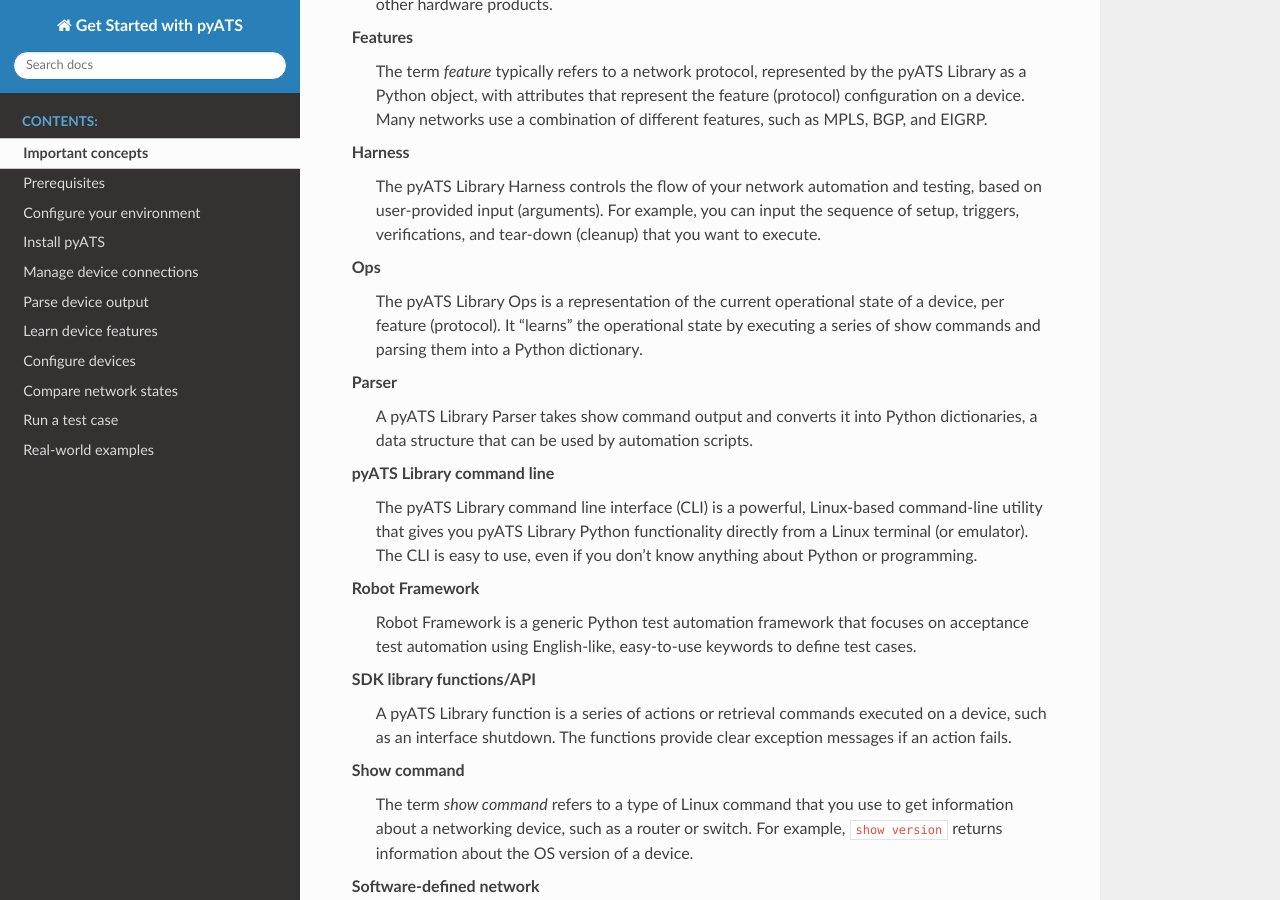
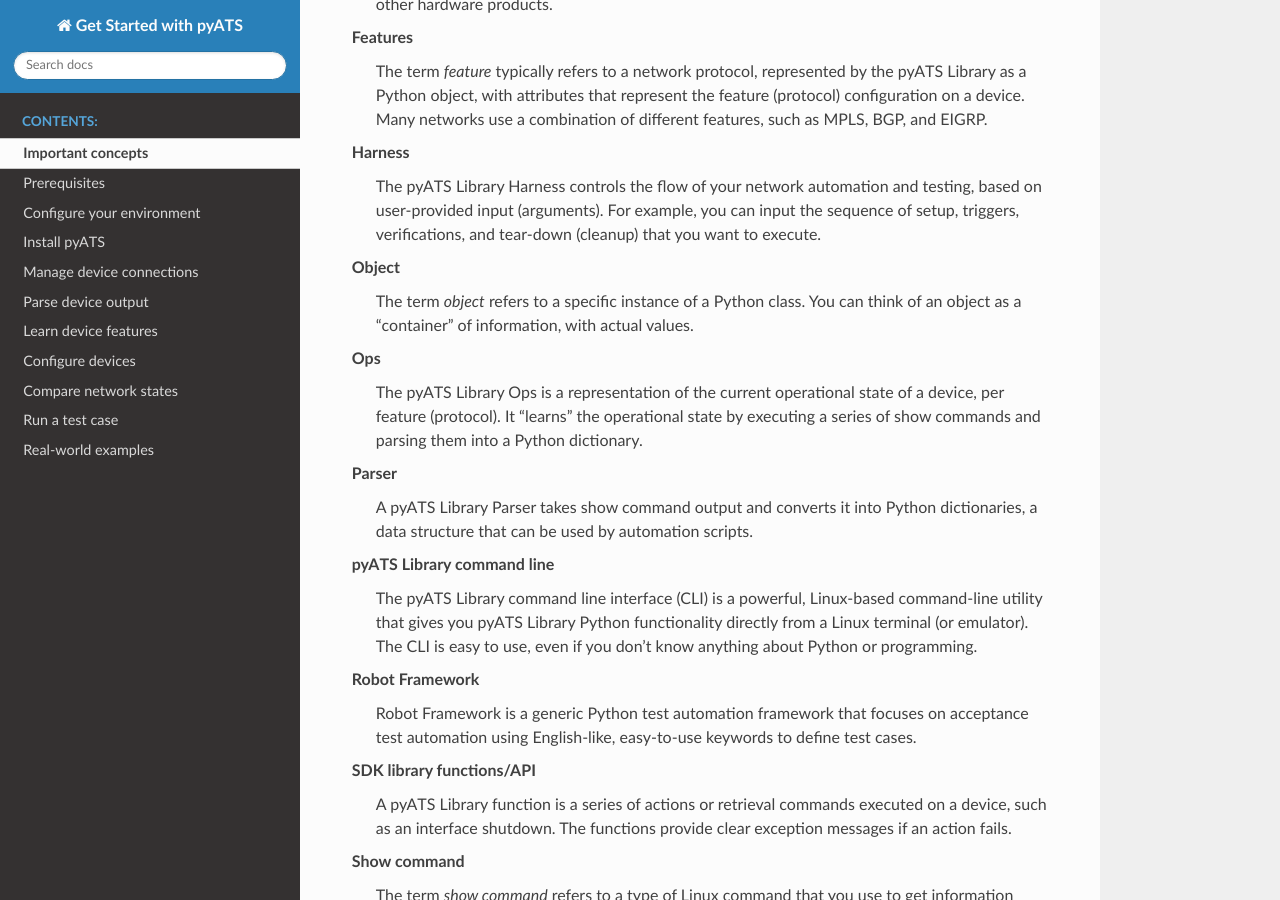
Before and after one commit to CiscoTestAutomation/getting-started, a Sphinx documentation site: the page built from source/quickstart/keyconcepts.rst, in a window 1280 px wide and 900 px high, scrolled down 700 px. Built offline with Sphinx 7.4.7 and the Read the Docs theme 2.0.0, drawn with Linux system fonts in a browser that asks for light colours; pages that are not in the unit, such as notebooks, are missing from menus.

Commit message:
Added a definition of an object, since we refer to that in the manage connections topic.

```diff
--- a/source/quickstart/keyconcepts.rst
+++ b/source/quickstart/keyconcepts.rst
@@ -80,3 +80,6 @@
 
    SDK library functions/API
     A |library| function is a series of actions or retrieval commands executed on a device, such as an interface shutdown. The functions provide clear exception messages if an action fails.
+
+   Object
+    The term *object* refers to a specific instance of a Python class. You can think of an object as a "container" of information, with actual values.
```
